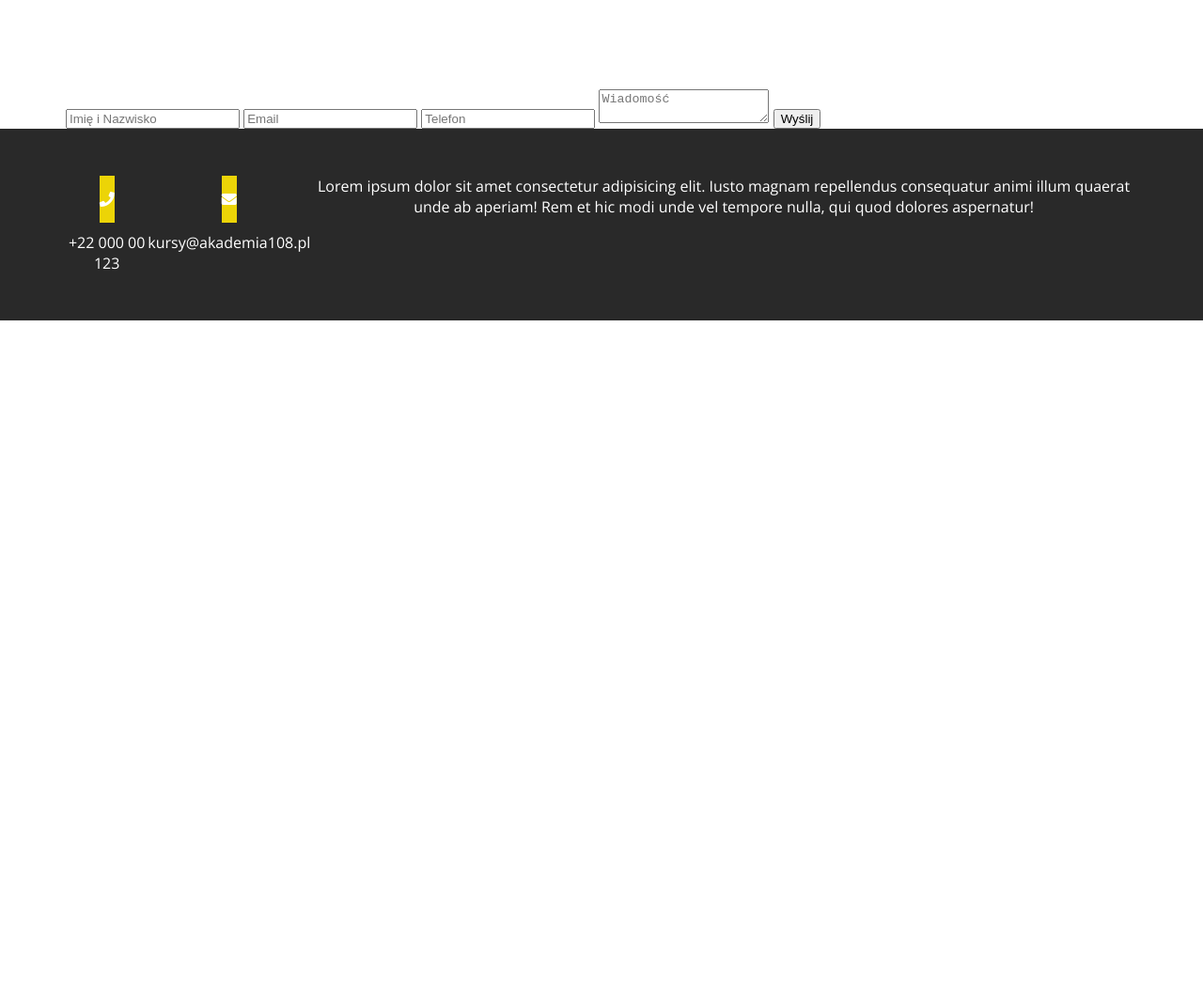
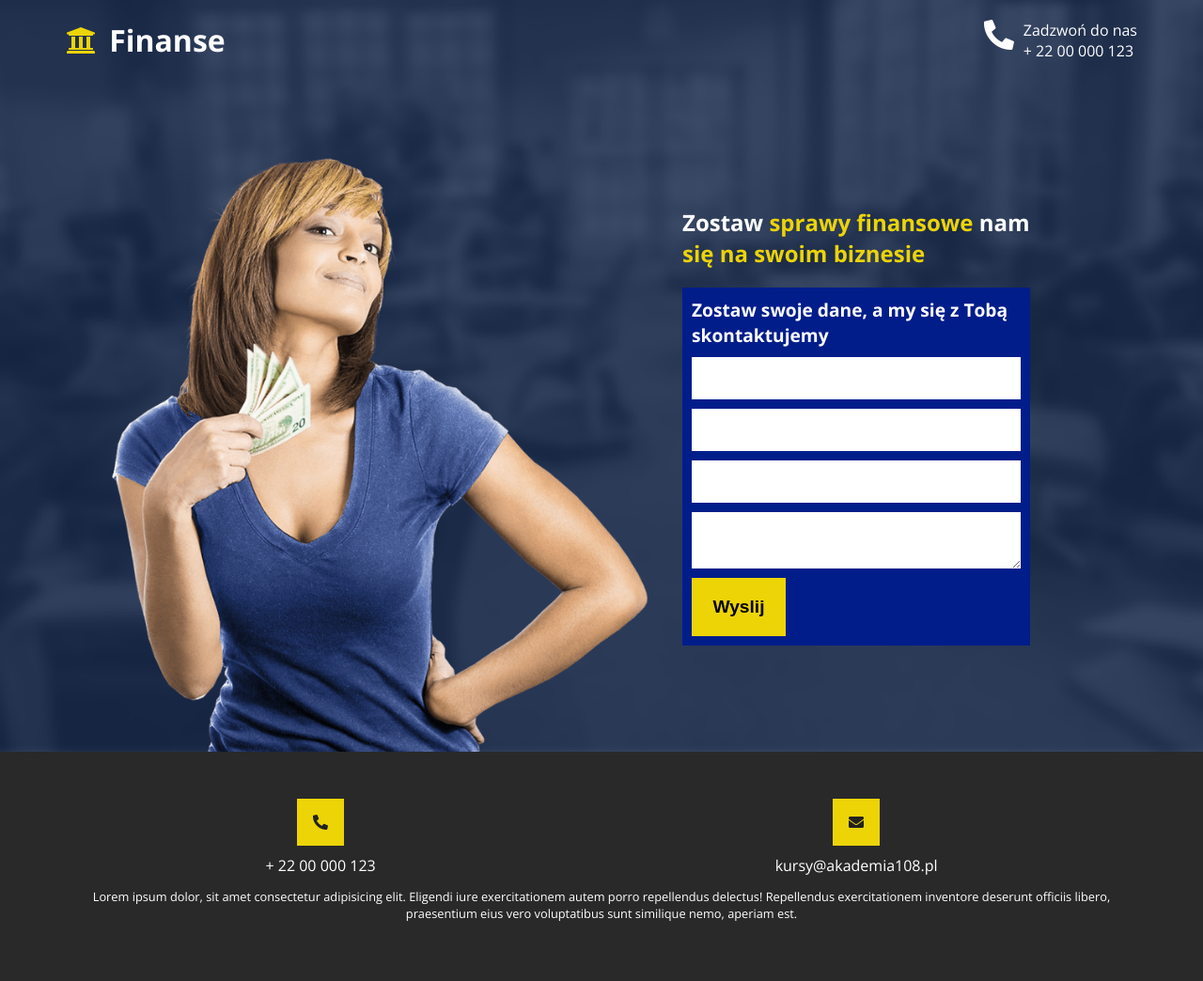
Before and after one commit to olacencora/olacencora.github.io, a plain HTML site: page sass - warsztaty/gulp-project/app/index.html in a window 1280 px wide. Shown: the whole page at 94% size. Before the commit the page ends 800 px from the top, so only its background shows below. Drawn offline with nearby package versions, Linux system fonts and the light colour scheme.

Commit message:
update 2

```diff
--- a/sass - warsztaty/gulp-project/app/index.html
+++ b/sass - warsztaty/gulp-project/app/index.html
@@ -5,63 +5,65 @@
   <meta name="viewport" content="width=device-width, initial-scale=1.0">
   <meta http-equiv="X-UA-Compatible" content="ie=edge">
   <title>Document</title>
+
+	<!-- Font Google -->
+  <link href="https://fonts.googleapis.com/css?family=Open+Sans:300,400,700,800&amp;subset=latin-ext" rel="stylesheet">
+
+  <!-- Font Awesome -->
+	<link rel="stylesheet" href="https://use.fontawesome.com/releases/v5.4.1/css/all.css" integrity="sha384-5sAR7xN1Nv6T6+dT2mhtzEpVJvfS3NScPQTrOxhwjIuvcA67KV2R5Jz6kr4abQsz" crossorigin="anonymous">
+
+  <!-- Custom styles -->
   <link rel="stylesheet" href="css/style.css">
-    <!-- fontawesome -->
-    <link rel="stylesheet" href="https://use.fontawesome.com/releases/v5.6.3/css/all.css" integrity="sha384-UHRtZLI+pbxtHCWp1t77Bi1L4ZtiqrqD80Kn4Z8NTSRyMA2Fd33n5dQ8lWUE00s/" crossorigin="anonymous">
-    <!-- google font -->
-    <link href="https://fonts.googleapis.com/css?family=Open+Sans:400,700&display=swap&subset=latin-ext" rel="stylesheet">
 </head>
 <body>
-<div class="wrapper">
-    <!-- navsection -->
-    <header class="main-header">
-        <nav class="containter">
-                <div class="main-logo">
-                    <i class="fas fa-landmark"></i>
+
+  <header class='main-header'>
+    <div class="container">
+      <div class='main-logo'>
+        <i class="fas fa-university"></i>
         <h1>Finanse</h1>
       </div>
-                <div class="header-contact">
+      <div class='header-contact'>
           <i class="fas fa-phone fa-flip-horizontal"></i>
-                    <div class="contact-info">
+          <div class='contact-info'>
             <span>Zadzwoń do nas</span>
-                        <span>+22 000 00 123</span>
+            <span>+ 22 00 000 123</span>
           </div>
       </div>
-            </ul>
-        </nav>
+    </div>
   </header>
-    <!-- main section -->
-    <main class="form-section">
-        <section class="container">
+
+  <section class="form-section">
+    <div class="container">
       <div class="form-section-item">
-                <h2>Zostaw <span>sparawy finansowe</span>nam <span>skup się na swoim biznesie</span></h2>
-                <form class="form-main">
+        <h2>Zostaw <span>sprawy finansowe</span> nam <span> się na swoim biznesie</span></h2>
+        <form action="">
           <header>Zostaw swoje dane, a my się z Tobą skontaktujemy</header>
-                    <input class="input-item" type="text" placeholder="Imię i Nazwisko">
-                    <input class="input-item"  type="email" placeholder="Email">
-                    <input class="input-item"  type="tel" placeholder="Telefon">
-                    <textarea class="input-item"  placeholder="Wiadomość"></textarea>
-                    <input value="Wyślij" type="submit" class="btn"></input>
+          <input type="text">
+          <input type="mail">
+          <input type="tel">
+          <textarea name=""></textarea>
+          <input type="submit" value="Wyslij">
         </form>
       </div>
+    </div>
   </section>
-    </main>
-</div>
-    <!-- footer -->
-    <footer class="footer-buttons">
+
+  <footer>
     <div class="container">
       <div class="footer-item">
-                <i class="fas fa-phone"></i>
-                <span>+22 000 00 123</span>
+          <i class="fas fa-phone fa-flip-horizontal"></i>
+          <span>+ 22 00 000 123</span>
       </div>
       <div class="footer-item">
           <i class="fas fa-envelope"></i>
           <span>kursy@akademia108.pl</span>
       </div>
-            <div class="container">Lorem ipsum dolor sit amet consectetur adipisicing elit. Iusto magnam repellendus consequatur animi illum quaerat unde ab aperiam! Rem et hic modi unde vel tempore nulla, qui quod dolores aspernatur!</div>
+    </div>
+    <div class="container">
+      <p>Lorem ipsum dolor, sit amet consectetur adipisicing elit. Eligendi iure exercitationem autem porro repellendus delectus! Repellendus exercitationem inventore deserunt officiis libero, praesentium eius vero voluptatibus sunt similique nemo, aperiam est.</p>
     </div>
   </footer>
 
-
 </body>
 </html>
--- a/sass - warsztaty/gulp-project/app/scss/_form.scss
+++ b/sass - warsztaty/gulp-project/app/scss/_form.scss
@@ -1,49 +1,4 @@
 .form-section {
-    background-image: url(../img/background.png);
-    background-position: top;
-    background-size: cover;
-    height: 100vh;
-
-    &-item {
-        position: absolute;
-        top: 25%;
-        right: 10%;
-        width: 370px;
-
-        h2 {
-            color: $text-color;
-            span {
-                color: $second-color;
-            }
-        }
-
-        form{
-            display: flex;
-            flex-direction: column;
-            background-color: $form-bg-color;
-            padding: 10px;
-
-            header {
-                color: $text-color;
-                font-weight: 600;
-                font-size: 1.2em;
-                margin-bottom: 10px;
-            }
-            // wez imputy poza typem submit
-            input:not([type='submit']), textarea {
-                margin: 10px;
-                @include inputs;
-            }
-            input[type='submit'] {
-                width: 160px;
-                background-color: $second-color;
-                padding: 20px;
-                border: none;
-                font-size: 1.2em;
-                font-weight: 600px;
-            }
-        }
-    }.form-section {
   background-image: url(../img/background.png);
   background-position: top;
   background-size: cover;
@@ -92,4 +47,3 @@
     }
   }
 }
-}
--- a/sass - warsztaty/gulp-project/app/scss/style.scss
+++ b/sass - warsztaty/gulp-project/app/scss/style.scss
@@ -1,5 +1,7 @@
 @import 'variables';
 @import 'mixins';
+
 @import 'general';
-@import 'navigation';
+@import 'header';
+@import 'form';
 @import 'footer';
```
Also changed, not shown: sass - warsztaty/gulp-project/app/css/form.css (added), sass - warsztaty/gulp-project/app/css/style.css, sass - warsztaty/gulp-project/app/scss/_footer.scss (indentation only), sass - warsztaty/gulp-project/app/scss/_mixins.scss (indentation only). Lines whose indentation alone changed are shown as unchanged.
